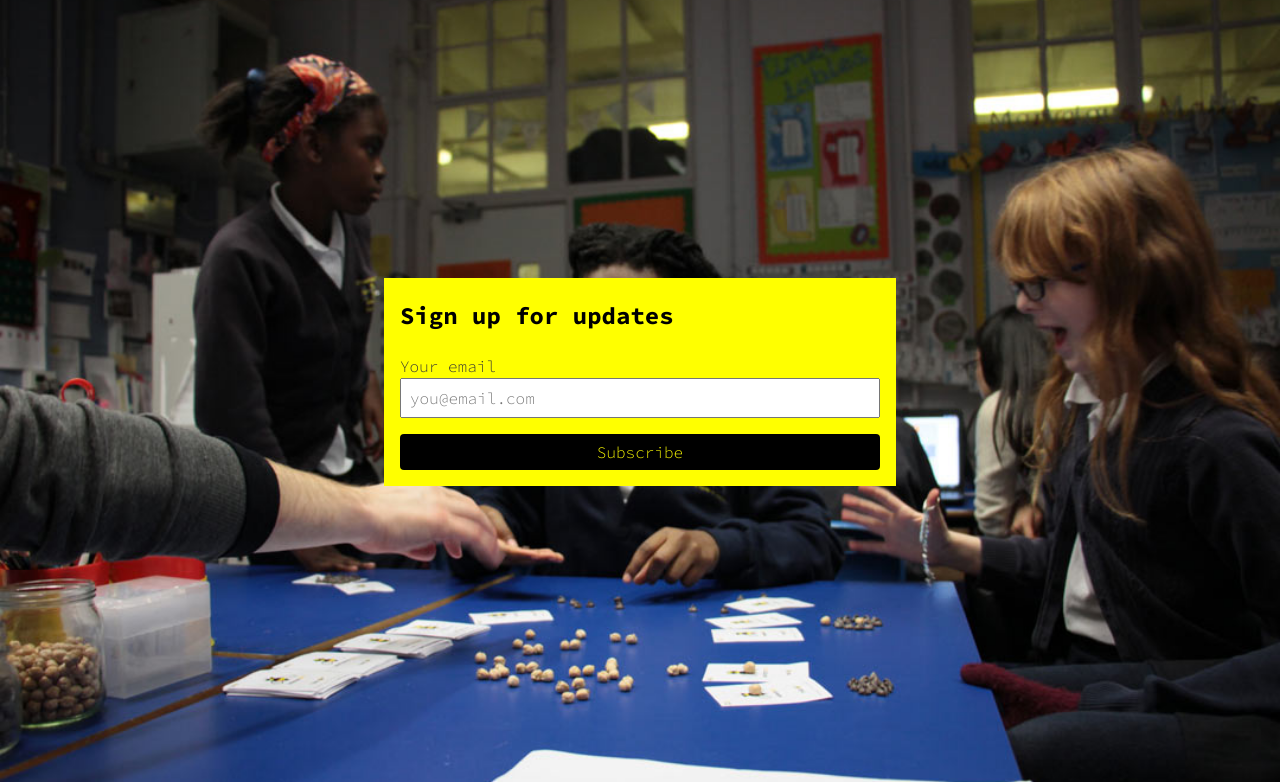
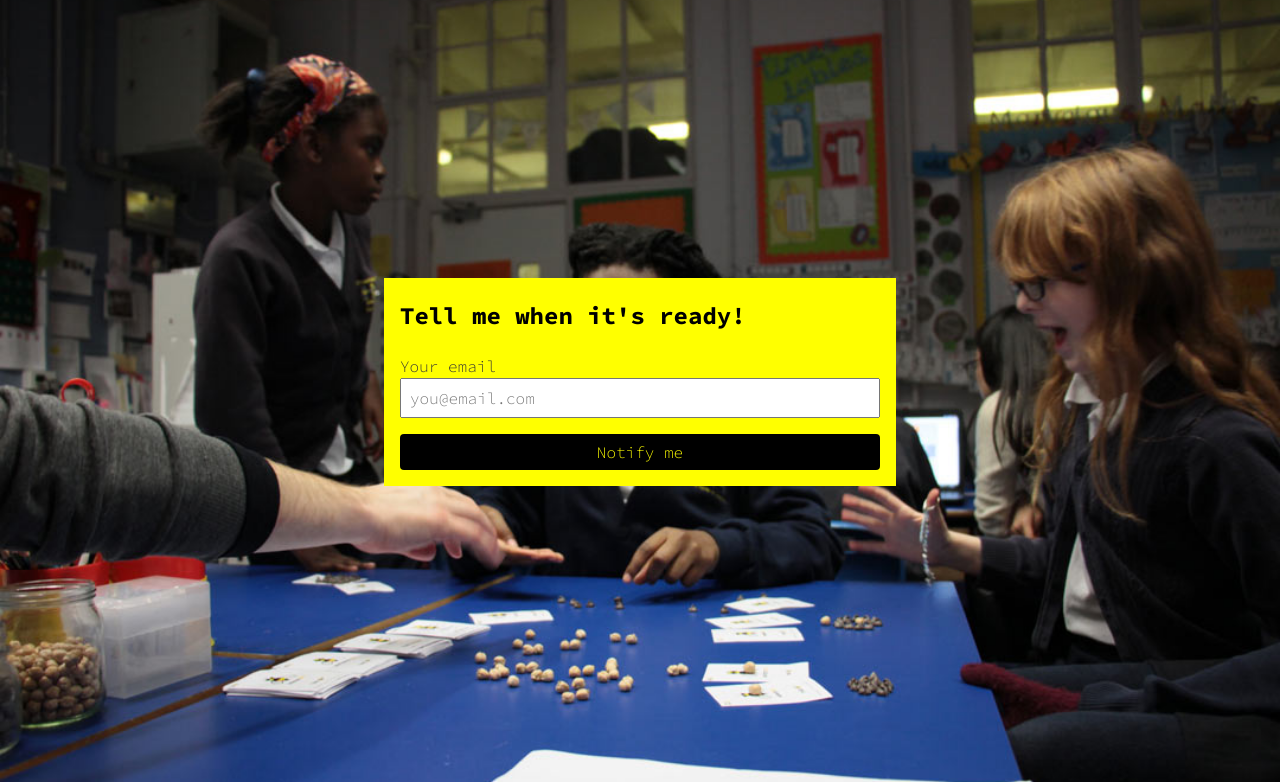
Before and after one commit to beesness/beesness.github.io, a plain HTML site: page index.html in a window 1280 px wide. Shown: the part 3962-4744 px from the top of the page. Drawn offline with Linux system fonts and the light colour scheme.

Commit message:
Mailchimp

```diff
--- a/index.html
+++ b/index.html
@@ -53,7 +53,7 @@
 
 		<section id="five" class="full flex-h-centred flex-v-centred">
 			<div id="mc_embed_signup" class="content">
-				<h2>Sign up for updates</h2>
+				<h2>Tell me when it's ready!</h2>
 				<form action="//twitter.us12.list-manage.com/subscribe/post?u=43efbdeecd252c30b1ead06d0&amp;id=ab4c4ec792" method="post" id="mc-embedded-subscribe-form" name="mc-embedded-subscribe-form" class="validate" target="_blank" novalidate>
 					<div id="mc_embed_signup_scroll">
 						<div class="mc-field-group">
@@ -68,7 +68,7 @@
 						<input type="text" name="b_43efbdeecd252c30b1ead06d0_ab4c4ec792" tabindex="-1" value="">
 					</div>
 					<div class="clear">
-						<input type="submit" value="Subscribe" name="subscribe" id="mc-embedded-subscribe" class="button">
+						<input type="submit" value="Notify me" name="subscribe" id="mc-embedded-subscribe" class="button">
 					</div>
 					</div>
 				</form>
```
